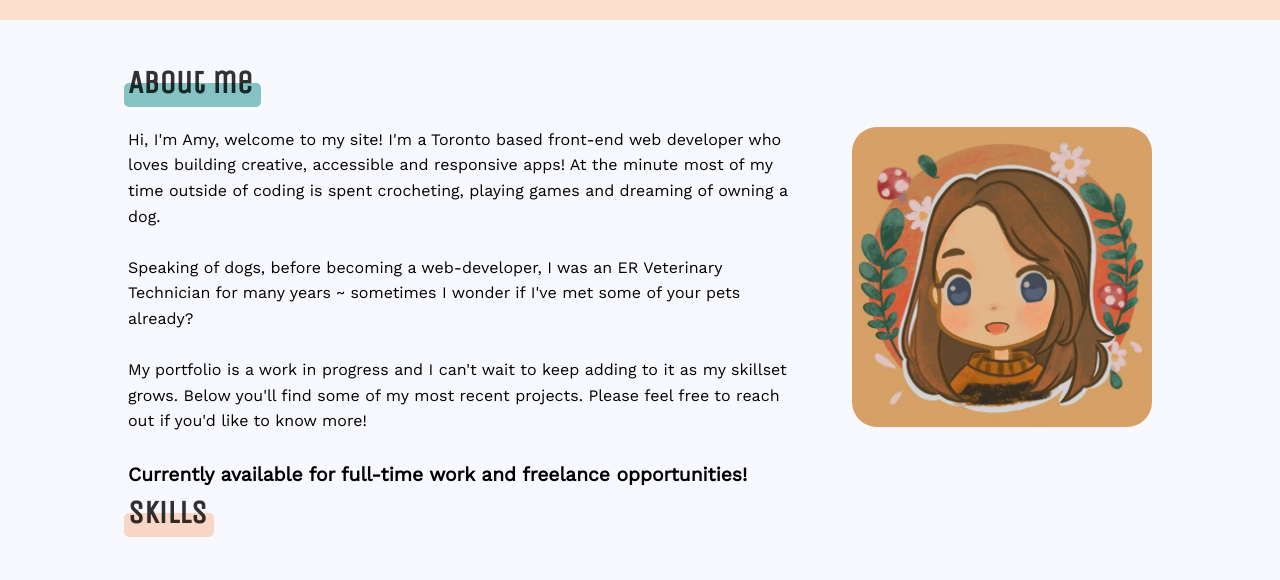
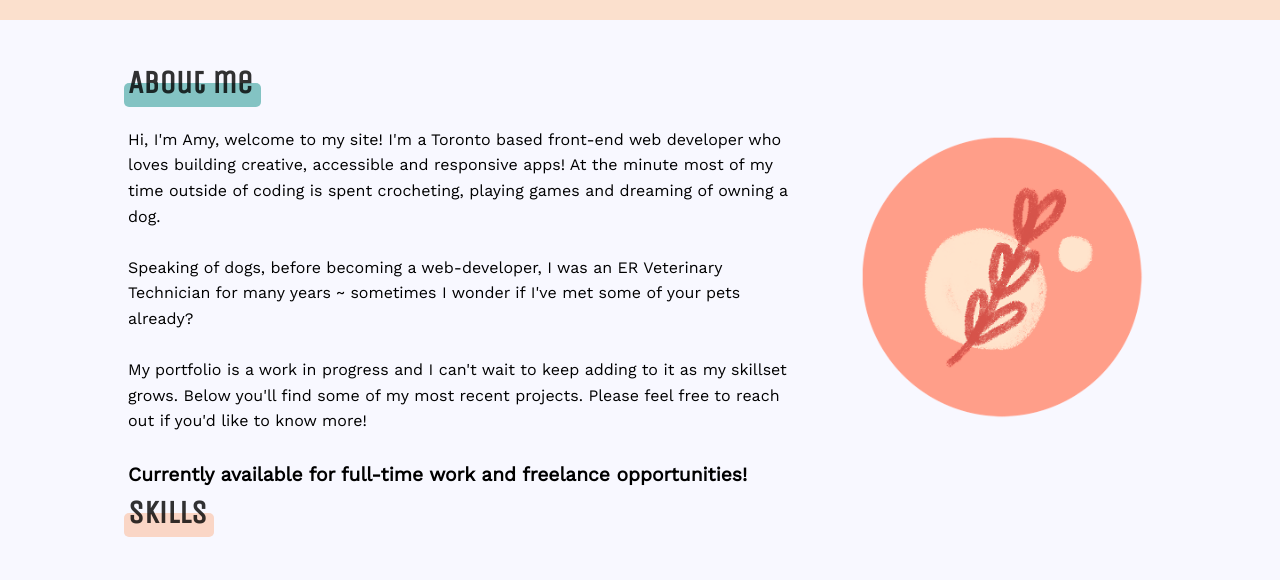
Before and after one commit to amybradford/portfolio, a plain HTML site: page index.html in a window 1280 px wide. Shown: the part 780-1360 px from the top of the page. Drawn offline with nearby package versions, Linux system fonts and the light colour scheme.

Commit message:
changed image

```diff
--- a/index.html
+++ b/index.html
@@ -26,7 +26,7 @@
       <div class= "highlight"></div>
       <h2>About me</h2>
       <div class="aboutContainer">
-        <img class= "avatar" src="./assets/avatar.jpg" alt="illustration of me on mustard background with leaves and mushroom garland">
+        <img class= "avatar" src="./assets/leaf.png" alt="abstract leaf doodle">
         <p>Hi, I'm Amy, welcome to my site! I'm a Toronto based front-end web developer who loves building creative, accessible and responsive apps! At the minute most of my time outside of coding is spent crocheting, playing games and dreaming of owning a dog.
         <br>
         <br>
```
Also changed, not shown: assets/avatar.jpg (deleted), assets/leaf.png (added).
